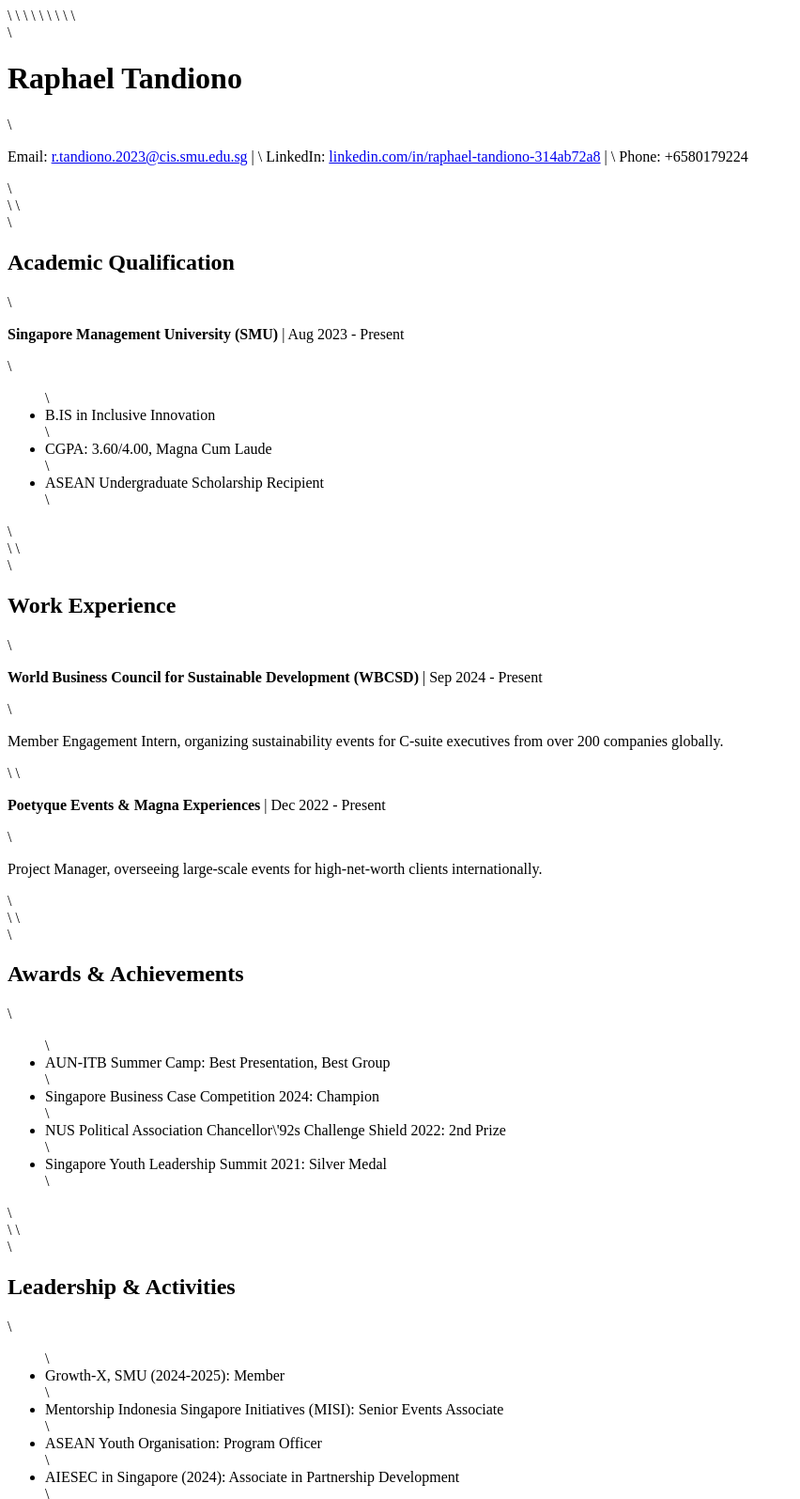
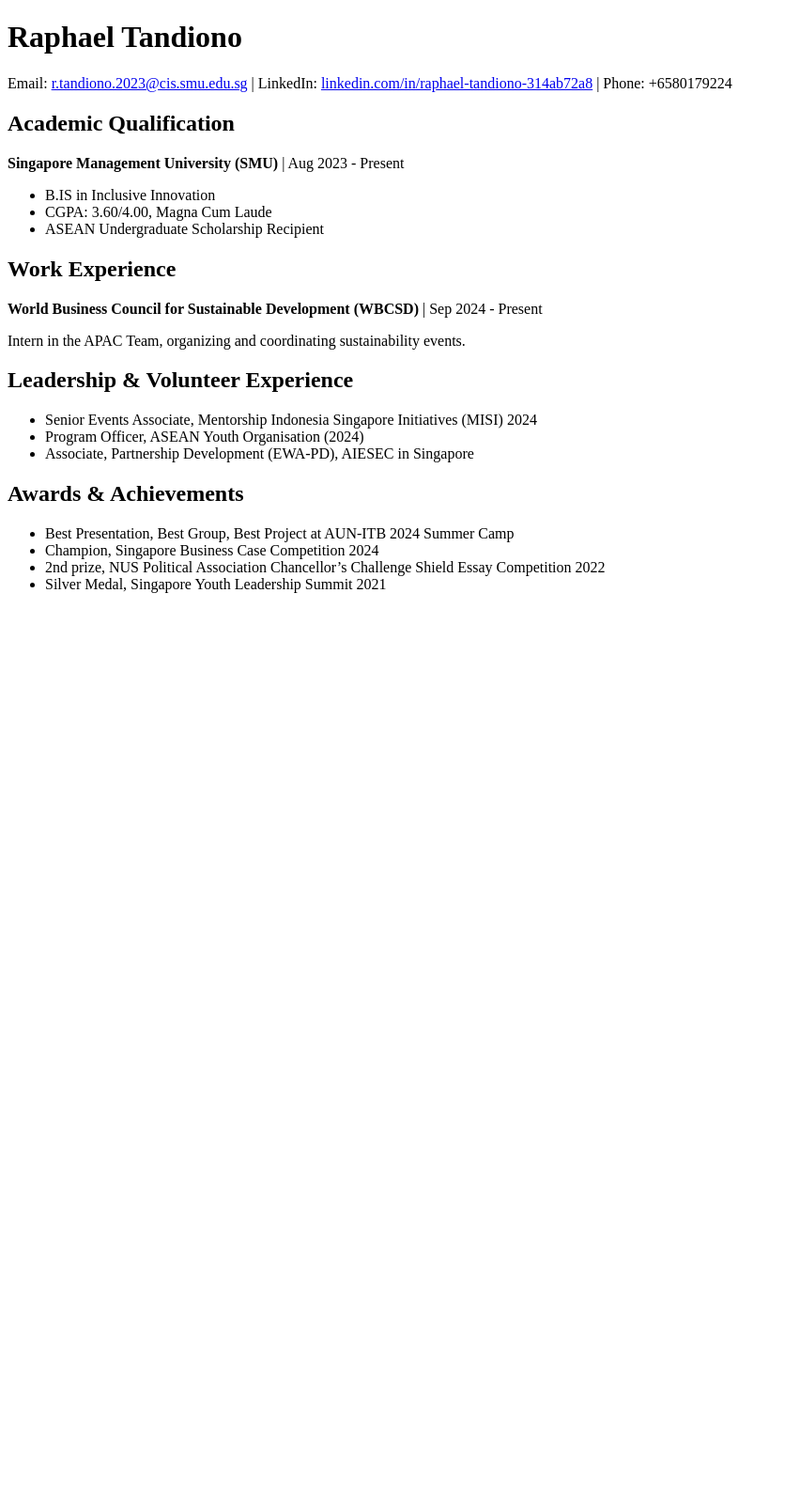
Before and after one commit to raphaeltandiono/personal-website, a plain HTML site: page index.html in a window 1280 px wide. Shown: the top 1595 px of the page at 94% size, without its empty margins (0-852 px from the left). After the commit the page ends 800 px from the top, so only its background shows below. Drawn offline with Linux system fonts and the light colour scheme.

Commit message:
Update index.html

```diff
--- a/index.html
+++ b/index.html
@@ -1,69 +1,42 @@
-<!DOCTYPE html>\
-<html lang="en">\
-<head>\
-    <meta charset="UTF-8">\
-    <meta name="viewport" content="width=device-width, initial-scale=1.0">\
-    <title>Raphael Tandiono - Personal Website</title>\
-    <link rel="stylesheet" href="styles.css">\
-</head>\
-<body>\
-    <header>\
-        <h1>Raphael Tandiono</h1>\
-        <p>Email: <a href="mailto:r.tandiono.2023@cis.smu.edu.sg">r.tandiono.2023@cis.smu.edu.sg</a> | \
-        LinkedIn: <a href="https://www.linkedin.com/in/raphael-tandiono-314ab72a8" target="_blank">linkedin.com/in/raphael-tandiono-314ab72a8</a> | \
-        Phone: +6580179224</p>\
-    </header>\
-\
-    <section>\
-        <h2>Academic Qualification</h2>\
-        <p><strong>Singapore Management University (SMU)</strong> | Aug 2023 - Present</p>\
-        <ul>\
-            <li>B.IS in Inclusive Innovation</li>\
-            <li>CGPA: 3.60/4.00, Magna Cum Laude</li>\
-            <li>ASEAN Undergraduate Scholarship Recipient</li>\
-        </ul>\
-    </section>\
-\
-    <section>\
-        <h2>Work Experience</h2>\
-        <p><strong>World Business Council for Sustainable Development (WBCSD)</strong> | Sep 2024 - Present</p>\
-        <p>Member Engagement Intern, organizing sustainability events for C-suite executives from over 200 companies globally.</p>\
-\
-        <p><strong>Poetyque Events & Magna Experiences</strong> | Dec 2022 - Present</p>\
-        <p>Project Manager, overseeing large-scale events for high-net-worth clients internationally.</p>\
-    </section>\
-\
-    <section>\
-        <h2>Awards & Achievements</h2>\
-        <ul>\
-            <li>AUN-ITB Summer Camp: Best Presentation, Best Group</li>\
-            <li>Singapore Business Case Competition 2024: Champion</li>\
-            <li>NUS Political Association Chancellor\'92s Challenge Shield 2022: 2nd Prize</li>\
-            <li>Singapore Youth Leadership Summit 2021: Silver Medal</li>\
-        </ul>\
-    </section>\
-\
-    <section>\
-        <h2>Leadership & Activities</h2>\
-        <ul>\
-            <li>Growth-X, SMU (2024-2025): Member</li>\
-            <li>Mentorship Indonesia Singapore Initiatives (MISI): Senior Events Associate</li>\
-            <li>ASEAN Youth Organisation: Program Officer</li>\
-            <li>AIESEC in Singapore (2024): Associate in Partnership Development</li>\
-        </ul>\
-    </section>\
-\
-    <section>\
-        <h2>Certifications</h2>\
-        <ul>\
-            <li>Human-Centered Design (University of Illinois)</li>\
-            <li>Social Impact Strategy (University of Pennsylvania)</li>\
-        </ul>\
-    </section>\
-\
-    <footer>\
-        <p>&copy; 2024 Raphael Tandiono</p>\
-    </footer>\
-</body>\
-</html>\
-}
+<!DOCTYPE html>
+<html lang="en">
+<head>
+    <meta charset="UTF-8">
+    <meta name="viewport" content="width=device-width, initial-scale=1.0">
+    <title>Raphael Tandiono - Personal Website</title>
+    <link rel="stylesheet" href="styles.css">
+</head>
+<body>
+    <div class="container">
+        <h1>Raphael Tandiono</h1>
+        <p>Email: <a href="mailto:r.tandiono.2023@cis.smu.edu.sg">r.tandiono.2023@cis.smu.edu.sg</a> | LinkedIn: <a href="https://linkedin.com/in/raphael-tandiono-314ab72a8">linkedin.com/in/raphael-tandiono-314ab72a8</a> | Phone: +6580179224</p>
+
+        <h2>Academic Qualification</h2>
+        <p><strong>Singapore Management University (SMU)</strong> | Aug 2023 - Present</p>
+        <ul>
+            <li>B.IS in Inclusive Innovation</li>
+            <li>CGPA: 3.60/4.00, Magna Cum Laude</li>
+            <li>ASEAN Undergraduate Scholarship Recipient</li>
+        </ul>
+
+        <h2>Work Experience</h2>
+        <p><strong>World Business Council for Sustainable Development (WBCSD)</strong> | Sep 2024 - Present</p>
+        <p>Intern in the APAC Team, organizing and coordinating sustainability events.</p>
+
+        <h2>Leadership & Volunteer Experience</h2>
+        <ul>
+            <li>Senior Events Associate, Mentorship Indonesia Singapore Initiatives (MISI) 2024</li>
+            <li>Program Officer, ASEAN Youth Organisation (2024)</li>
+            <li>Associate, Partnership Development (EWA-PD), AIESEC in Singapore</li>
+        </ul>
+
+        <h2>Awards & Achievements</h2>
+        <ul>
+            <li>Best Presentation, Best Group, Best Project at AUN-ITB 2024 Summer Camp</li>
+            <li>Champion, Singapore Business Case Competition 2024</li>
+            <li>2nd prize, NUS Political Association Chancellor’s Challenge Shield Essay Competition 2022</li>
+            <li>Silver Medal, Singapore Youth Leadership Summit 2021</li>
+        </ul>
+    </div>
+</body>
+</html>
```
